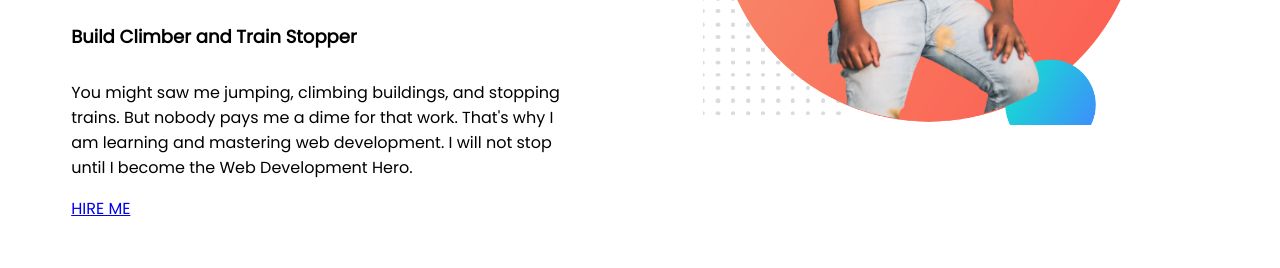
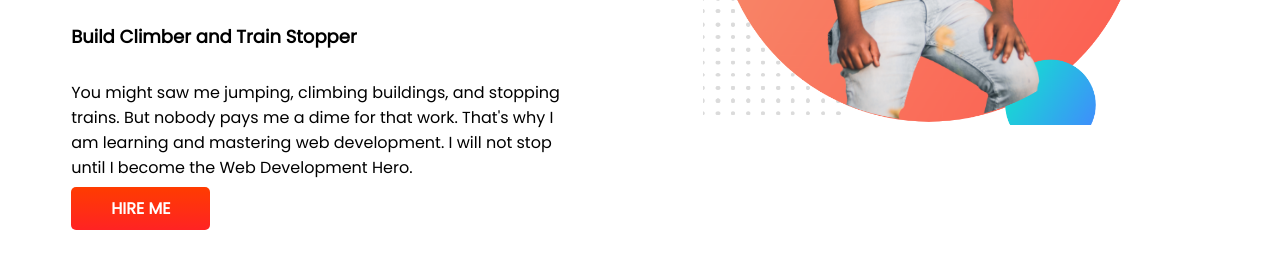
Before and after one commit to Md-Arman-Hosen/3rd-repo-personal-protfolio, a plain HTML site: page index.html in a window 1280 px wide. Shown: the part 398-666 px from the top of the page. Drawn offline with Linux system fonts and the light colour scheme.

Commit message:
1st section done

```diff
--- a/index.html
+++ b/index.html
@@ -24,7 +24,8 @@
                 That's why I am learning and mastering web development. I will not stop until I become the Web
                 Development
                 Hero.</p>
-            <a href="https://www.linkedin.com/in/arman-hosen-fahim-5b409b20b">HIRE ME</a>
+            <a class="link-button" target="blank" href="https://www.linkedin.com/in/arman-hosen-fahim-5b409b20b">HIRE
+                ME</a>
         </div>
         <div class="half-width">
             <img src="images/arman.png" alt="">
--- a/style.css
+++ b/style.css
@@ -21,3 +21,11 @@ section{
 .half-width img{
     width: 90%;
 }
+.link-button{
+text-decoration: none;
+background-image: linear-gradient(rgb(255, 60, 0),rgba(255, 0, 0, 0.863));
+padding: 10px 40px;
+border-radius: 5px;
+color: white;
+font-weight: 800;
+}
```
